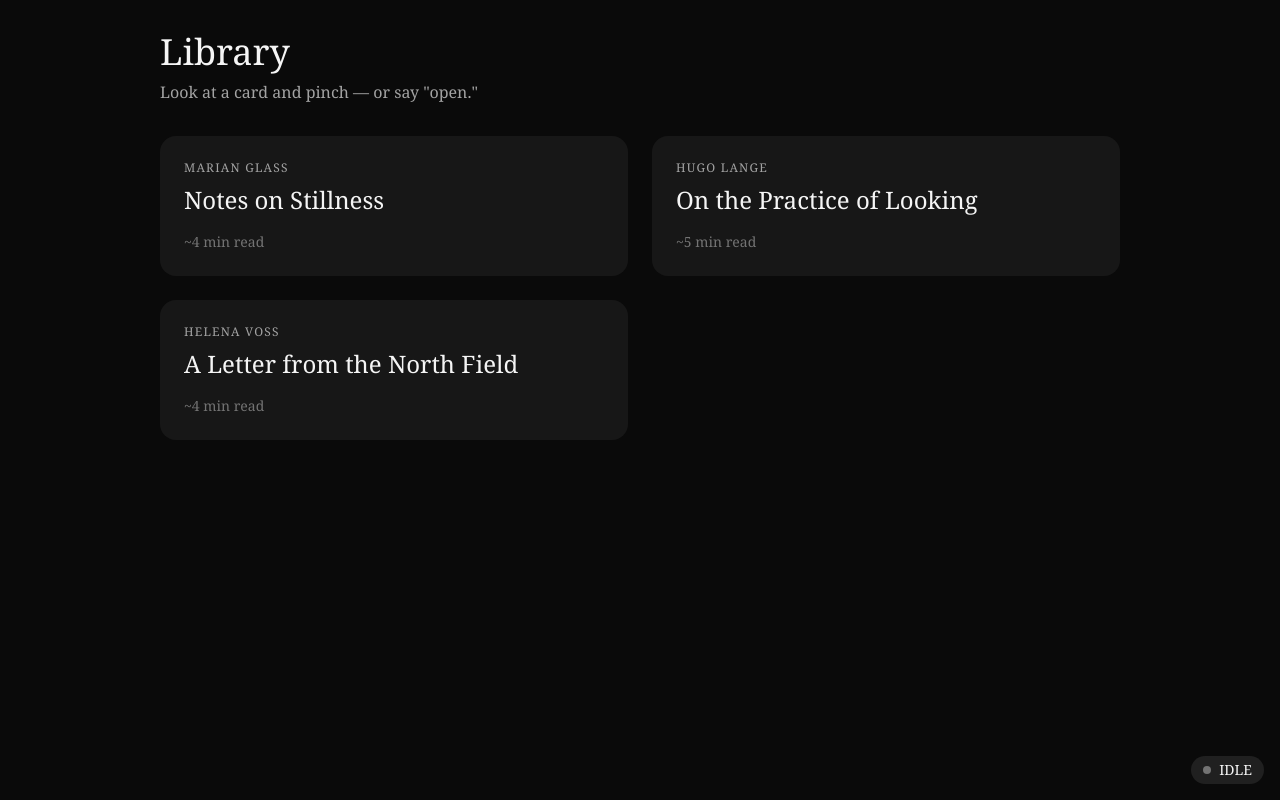
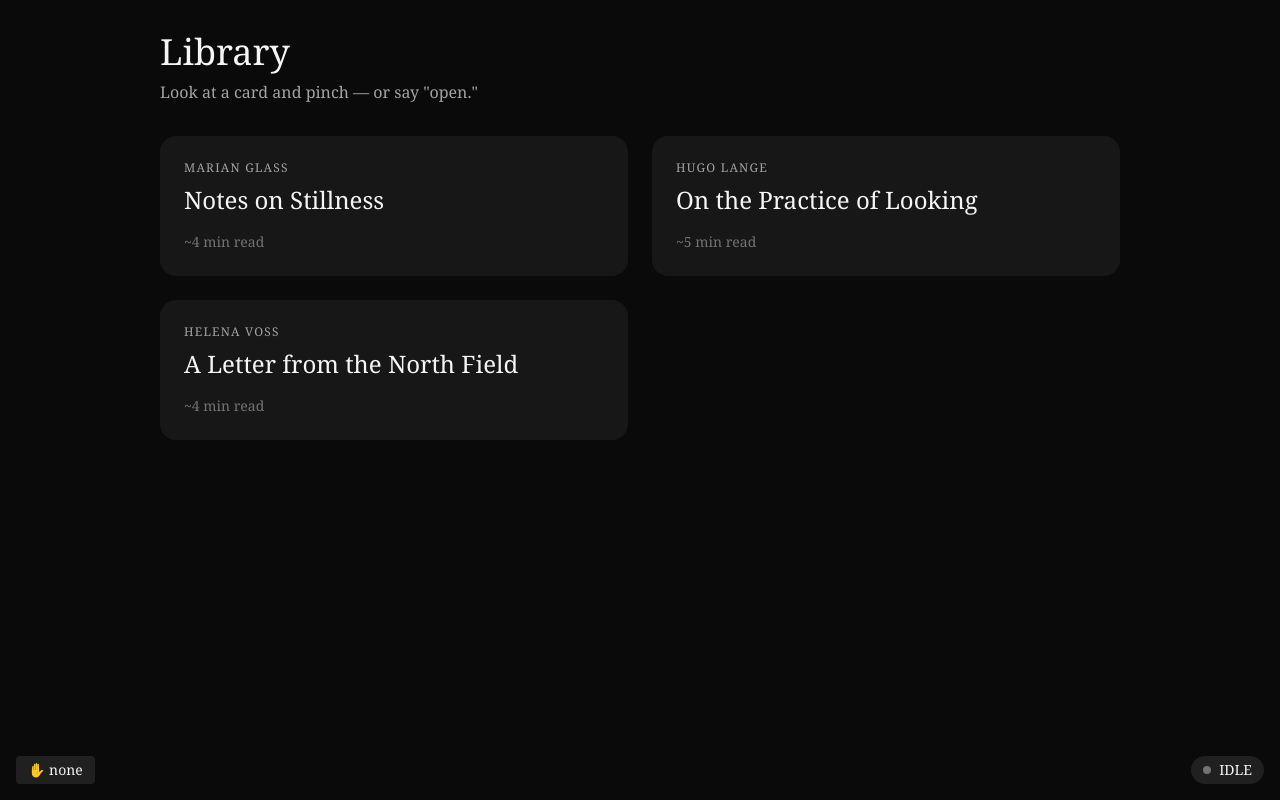
Before and after one commit to zsarkis/universal-fe-input, a React (Vite) app in the folder apps/reader/: page / in a window 1280 px wide. Built offline with nearby package versions, Linux system fonts and the light colour scheme.

Commit message:
feat(reader): gesture readout debug overlay

```diff
--- a/apps/reader/src/App.tsx
+++ b/apps/reader/src/App.tsx
@@ -2,6 +2,7 @@ import { BrowserRouter, Routes, Route } from 'react-router-dom';
 import { EngineProvider } from './engine/EngineProvider.js';
 import { GazeCursor } from './components/GazeCursor.js';
 import { VoiceIndicator } from './components/VoiceIndicator.js';
+import { GestureReadout } from './components/GestureReadout.js';
 import { Library } from './routes/Library.js';
 import { Reader } from './routes/Reader.js';
 import { useIntentRouter } from './engine/useIntentRouter.js';
@@ -24,6 +25,7 @@ export function App() {
       </BrowserRouter>
       <GazeCursor />
       <VoiceIndicator />
+      <GestureReadout getGesture={() => 'none'} />
     </EngineProvider>
   );
 }
--- /dev/null
+++ b/apps/reader/src/components/GestureReadout.tsx
@@ -0,0 +1,14 @@
+import { useEffect, useState } from 'react';
+
+export function GestureReadout({ getGesture }: { getGesture: () => string }) {
+  const [g, setG] = useState('none');
+  useEffect(() => {
+    const t = setInterval(() => setG(getGesture()), 100);
+    return () => clearInterval(t);
+  }, [getGesture]);
+  return (
+    <div className="fixed bottom-4 left-4 rounded bg-neutral-800/80 px-3 py-1 text-sm">
+      ✋ {g}
+    </div>
+  );
+}
```
